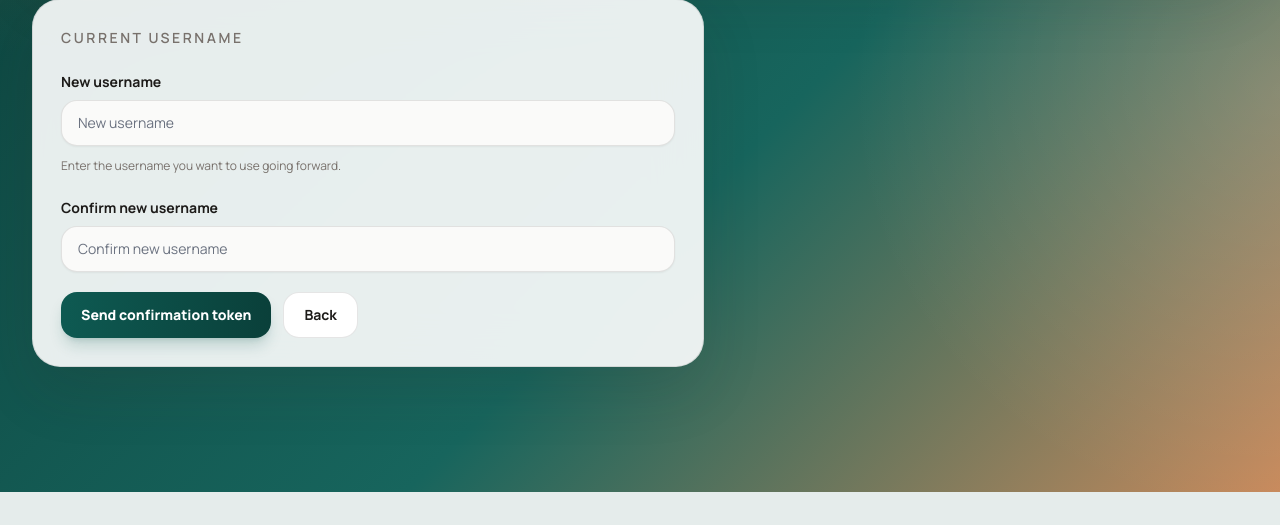
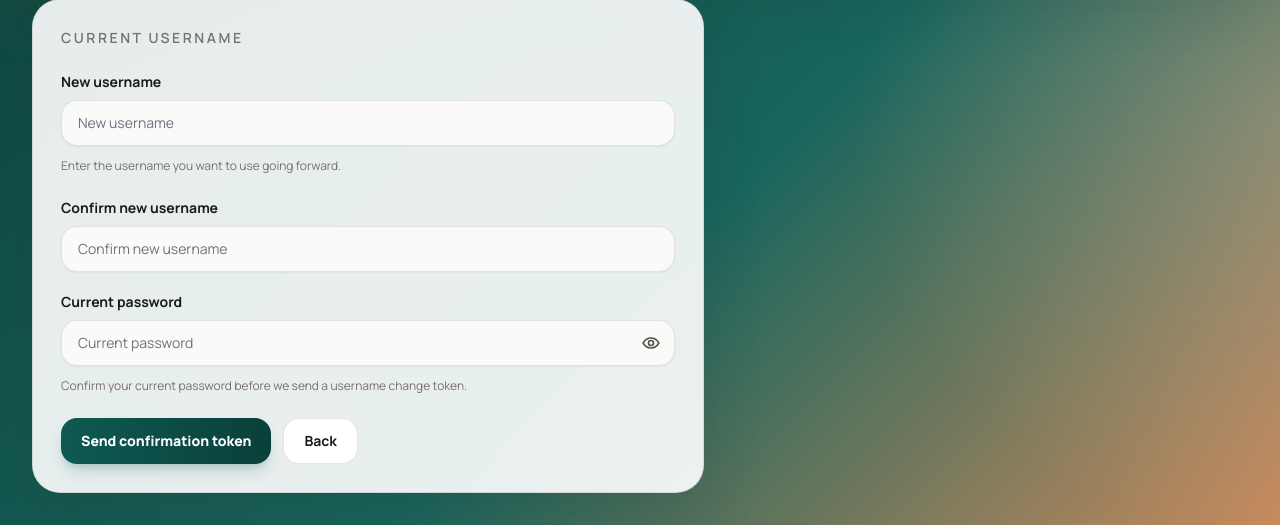
Before and after one commit to raymansarowa976/Subscription-Intelligence, a Django app: template templates/registration/change_username.html in a window 1280 px wide. Shown: the part 308-833 px from the top of the page. Before the commit the page ends 800 px from the top, so only its background shows below. Run offline with Django 5.2, Linux system fonts and the light colour scheme; the template is opened without the code that fills it: values that come from a table or form of the project are taken from there, others are empty; some libraries are stand-ins or nearby versions.

Commit message:
fully function password requirement for username change

```diff
--- a/templates/registration/change_username.html
+++ b/templates/registration/change_username.html
@@ -1,4 +1,5 @@
 {% extends "subscriptions/app_shell.html" %}
+{% load static %}
 
 {% block title %}Change Username | Subscription Intelligence{% endblock %}
 {% block app_title %}Account settings{% endblock %}
@@ -16,7 +17,25 @@
         {% for field in form %}
         <div>
             <label class="mb-2 block text-sm font-bold text-ink" for="{{ field.id_for_label }}">{{ field.label }}</label>
+            {% if field.name == "current_password" %}
+            <div class="relative">
+                {{ field }}
+                <button class="absolute inset-y-0 right-0 grid w-12 place-items-center rounded-r-2xl text-stone-600 transition hover:text-pine" type="button" data-password-toggle="{{ field.id_for_label }}" aria-controls="{{ field.id_for_label }}" aria-label="Show {{ field.label|lower }}" aria-pressed="false">
+                    <svg class="h-5 w-5" viewBox="0 0 24 24" fill="none" aria-hidden="true" data-eye-open>
+                        <path d="M2.5 12s3.5-6 9.5-6 9.5 6 9.5 6-3.5 6-9.5 6-9.5-6-9.5-6Z" stroke="currentColor" stroke-width="2" stroke-linecap="round" stroke-linejoin="round"/>
+                        <path d="M12 15a3 3 0 1 0 0-6 3 3 0 0 0 0 6Z" stroke="currentColor" stroke-width="2" stroke-linecap="round" stroke-linejoin="round"/>
+                    </svg>
+                    <svg class="hidden h-5 w-5" viewBox="0 0 24 24" fill="none" aria-hidden="true" data-eye-closed>
+                        <path d="M3 3l18 18" stroke="currentColor" stroke-width="2" stroke-linecap="round"/>
+                        <path d="M10.6 10.7a3 3 0 0 0 3.8 3.7" stroke="currentColor" stroke-width="2" stroke-linecap="round" stroke-linejoin="round"/>
+                        <path d="M7.4 7.8C4.4 9.4 2.5 12 2.5 12s3.5 6 9.5 6c1.6 0 3-.4 4.3-1" stroke="currentColor" stroke-width="2" stroke-linecap="round" stroke-linejoin="round"/>
+                        <path d="M19.2 15.2c1.5-1.4 2.3-3.2 2.3-3.2s-3.5-6-9.5-6c-.9 0-1.8.1-2.6.4" stroke="currentColor" stroke-width="2" stroke-linecap="round" stroke-linejoin="round"/>
+                    </svg>
+                </button>
+            </div>
+            {% else %}
             {{ field }}
+            {% endif %}
             {% if field.help_text %}
             <div class="mt-2 text-xs leading-6 text-stone-500">{{ field.help_text }}</div>
             {% endif %}
@@ -36,3 +55,7 @@
     </form>
 </section>
 {% endblock %}
+
+{% block extra_scripts %}
+<script src="{% static 'js/password_visibility.js' %}"></script>
+{% endblock %}
--- a/users/auth/forms.py
+++ b/users/auth/forms.py
@@ -155,6 +155,11 @@ class AccountRecoveryForm(forms.Form):
 class UsernameChangeRequestForm(forms.Form):
     new_username = forms.CharField(max_length=150, label="New username")
     confirm_username = forms.CharField(max_length=150, label="Confirm new username")
+    current_password = forms.CharField(
+        label="Current password",
+        strip=False,
+        widget=forms.PasswordInput(attrs={"autocomplete": "current-password"}),
+    )
 
     def __init__(self, *args, user=None, **kwargs):
         super().__init__(*args, **kwargs)
@@ -163,11 +168,15 @@ class UsernameChangeRequestForm(forms.Form):
             "block w-full rounded-2xl border-black/10 bg-stone-50 px-4 py-3 "
             "text-sm shadow-sm transition focus:border-pine focus:ring-pine"
         )
-        for _, field in self.fields.items():
+        for name, field in self.fields.items():
             field.widget.attrs.setdefault("class", input_classes)
             field.widget.attrs.setdefault("placeholder", field.label)
-            field.widget.attrs["autocomplete"] = "username"
+            if name != "current_password":
+                field.widget.attrs["autocomplete"] = "username"
+            else:
+                field.widget.attrs["class"] = f"{field.widget.attrs.get('class', input_classes)} pr-12"
         self.fields["new_username"].help_text = "Enter the username you want to use going forward."
+        self.fields["current_password"].help_text = "Confirm your current password before we send a username change token."
 
     def clean_new_username(self):
         username = self.cleaned_data["new_username"].strip()
@@ -179,6 +188,12 @@ class UsernameChangeRequestForm(forms.Form):
 
     def clean_confirm_username(self):
         return self.cleaned_data["confirm_username"].strip()
+
+    def clean_current_password(self):
+        current_password = self.cleaned_data["current_password"]
+        if self.user and not self.user.check_password(current_password):
+            raise forms.ValidationError("Enter your current password.")
+        return current_password
 
     def clean(self):
         cleaned_data = super().clean()
```
